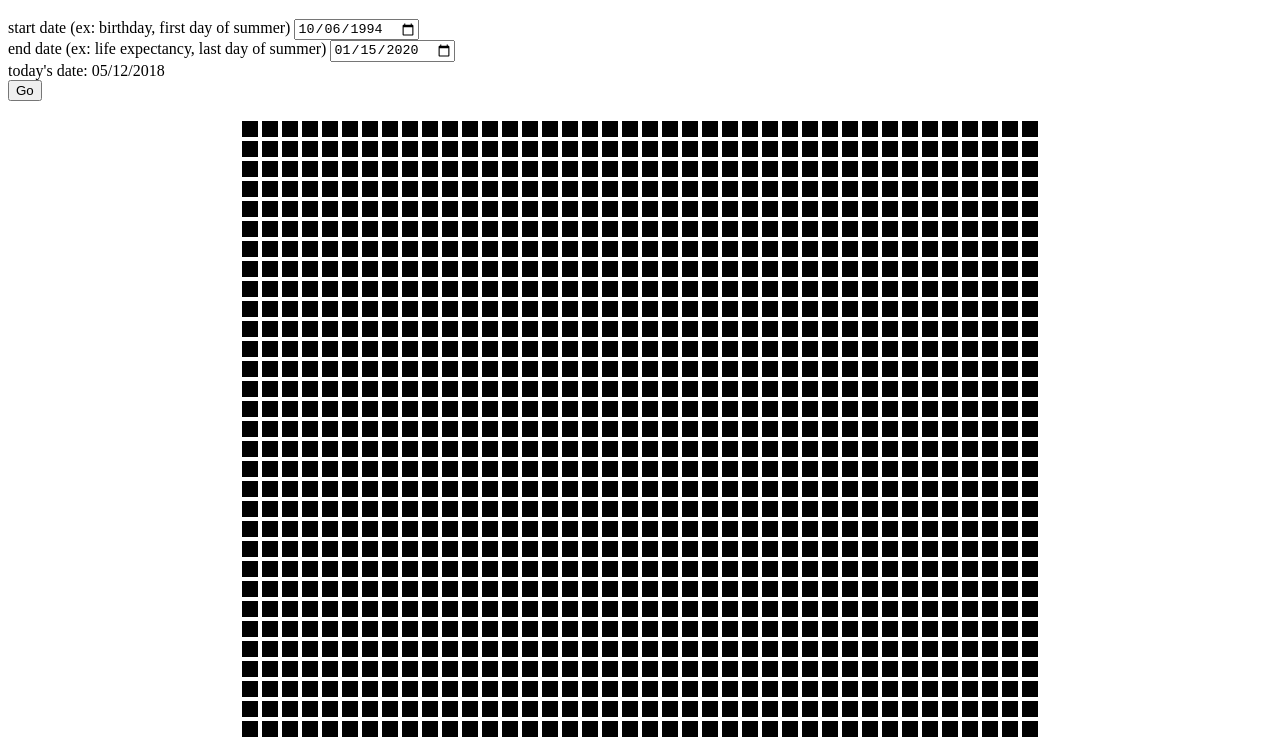
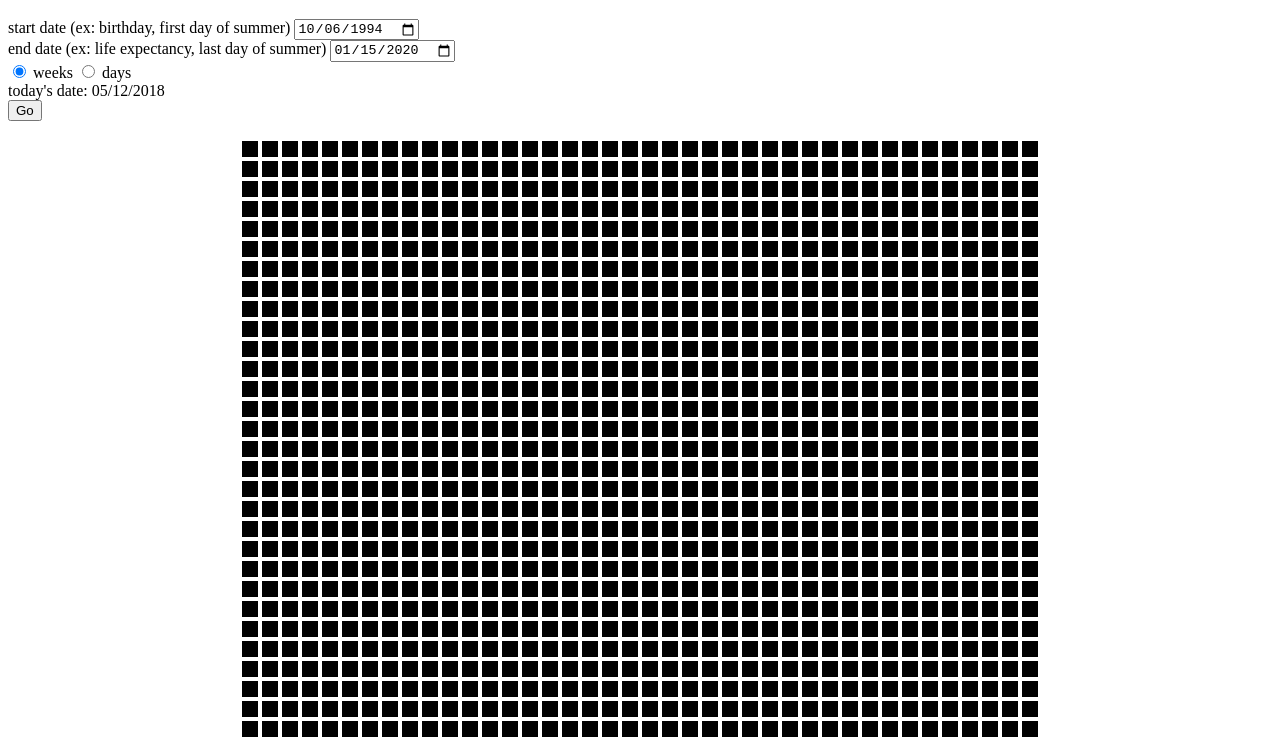
Before and after one commit to jarrensj/check-my-life, a plain HTML site: page index.html in a window 1280 px wide. Both pictures are taken after typing "2020-01-15" into the empty fields and a click on the button "Go". Shown: the part 61-799 px from the top of the page. Drawn offline with Linux system fonts and the light colour scheme.

Commit message:
weeks or days

```diff
--- a/index.html
+++ b/index.html
@@ -13,6 +13,8 @@
 
     <label for = "judgement">end date (ex: life expectancy, last day of summer)</label>
     <input id="judgement" type="date" name="judgement"><br>
+    <input type="radio" name="time" value="weeks" id="weeks" checked> weeks
+    <input type="radio" name="time" value="days" id="days"> days<br>
     today's date: <span id="today_date"></span><br>
     <button id="submit">Go</button><br>
     <br>
--- a/life.js
+++ b/life.js
@@ -1,15 +1,14 @@
-var life;
 var today_date = document.querySelector("#today_date");
 var birthday_date = document.querySelector("#birthday");
 var judgement_date = document.querySelector("#judgement");
 var submitButton = document.querySelector("#submit");
 var timeUsed = document.querySelector("#timeUsed");
 var timeLeft = document.querySelector("#timeRemaining");
+var weeks = document.querySelector("#weeks");
+var days = document.querySelector("#days");
 
-// square boxes by day, weeks, or months
 var const_day = 1000 * 60 * 60 * 24; // ms in a day
 var const_week = 1000 * 60 * 60 * 24 * 7; // ms in a week
-// toggle to see by day or weeks
 
 var today = new Date();
 var today_month = ((today.getMonth() + 1) < 10) ? "0" + (today.getMonth() + 1) : (today.getMonth() + 1);
@@ -27,22 +26,21 @@ submitButton.addEventListener("click", function () {
   var birthdayUtc = Date.UTC(birthday.getFullYear(), birthday.getMonth(), birthday.getDate());
   var judgementUtc = Date.UTC(judgement.getFullYear(), judgement.getMonth(), judgement.getDate());
 
-  life = Math.floor((judgementUtc - birthdayUtc) / const_day);
-  var life_weeks = Math.floor((judgementUtc - birthdayUtc)) / const_week;
+  let divideBy = weeks.checked ? const_week : const_day;
 
   var todayUtc = Date.UTC(today.getFullYear(), today.getMonth(), today.getDate());
-  var life_completed = Math.floor((todayUtc - birthdayUtc) / const_day);
-  var life_left = Math.floor((judgementUtc - todayUtc) / const_day);
+  var completed = Math.floor((todayUtc - birthdayUtc) / divideBy);
+  var left = Math.floor((judgementUtc - todayUtc) / divideBy);
 
-  var life_completed_output = "";
-  var life_left_output = "";
-  for(let i = 0; i < life_completed; ++i) {
-    life_completed_output += "<div class = \"completed\"></div>";
+  var completed_output = "";
+  var left_output = "";
+  for(let i = 0; i < completed; ++i) {
+    completed_output += "<div class = \"completed\"></div>";
   }
-  for(let i = 0; i < life_left; ++i) {
-    life_left_output += "<div class = \"remaining\"></div>";
+  for(let i = 0; i < left; ++i) {
+    left_output += "<div class = \"remaining\"></div>";
   }
 
-  timeUsed.innerHTML = life_completed_output;
-  timeLeft.innerHTML = life_left_output;
+  timeUsed.innerHTML = completed_output;
+  timeLeft.innerHTML = left_output;
 });
```
